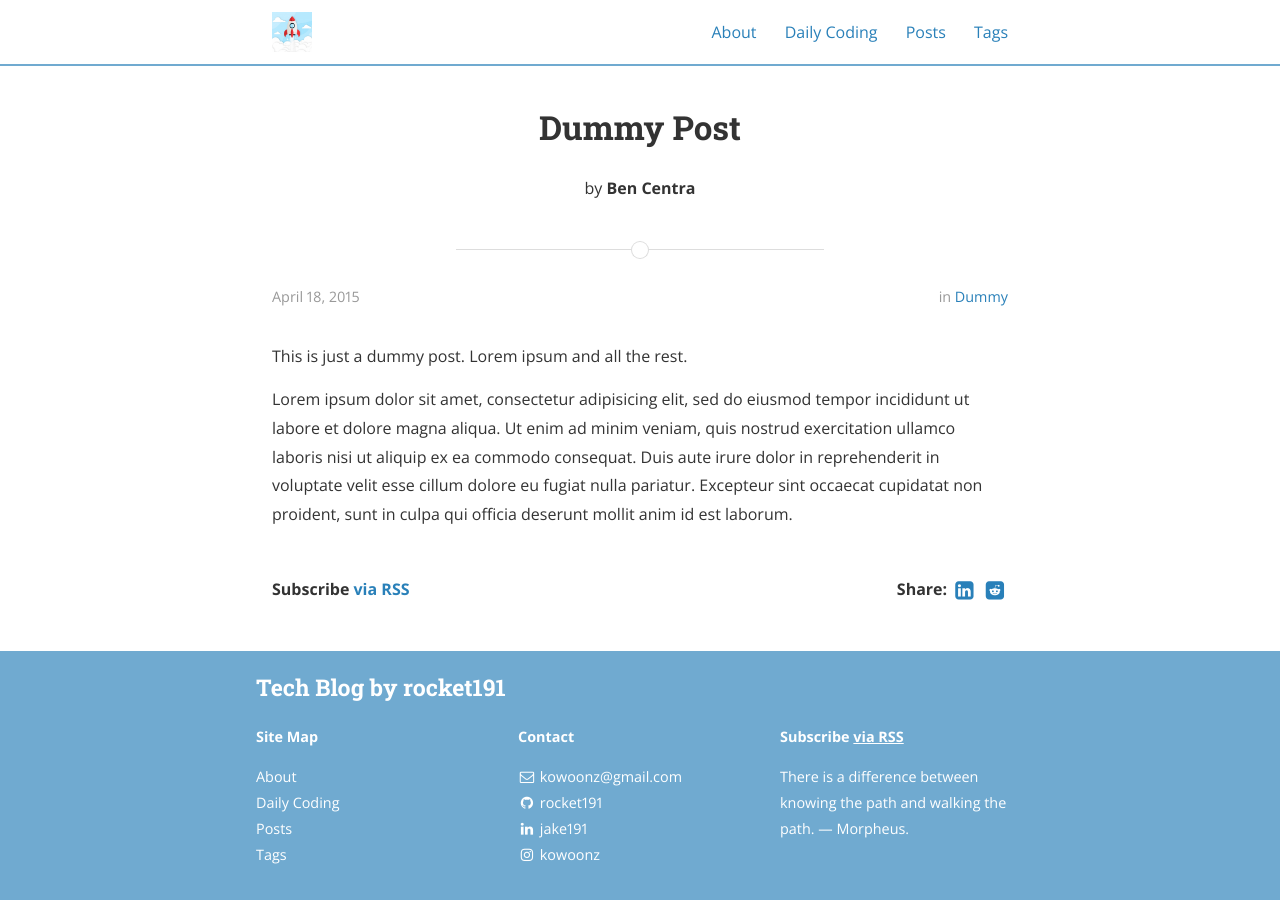
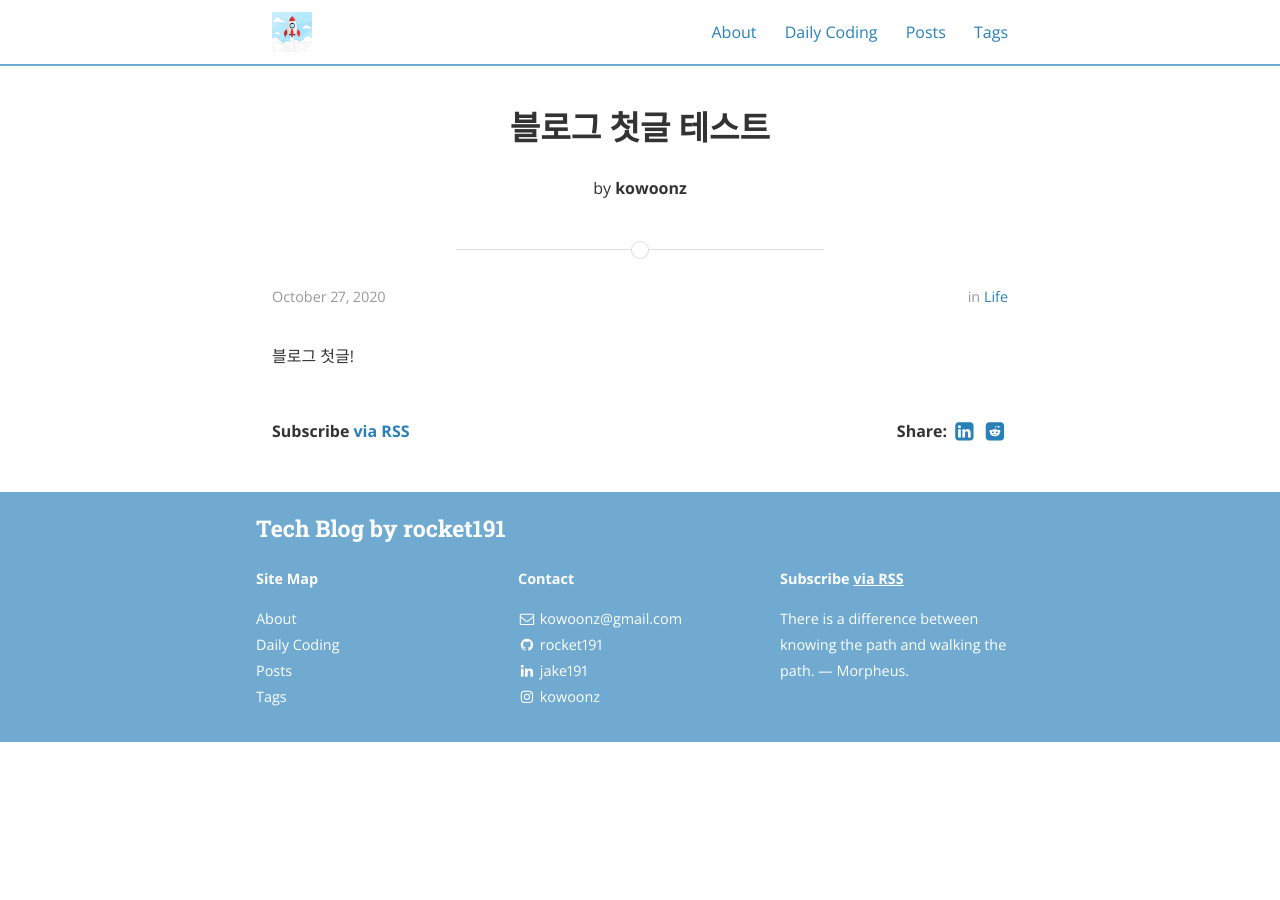
Before and after one commit to kowoonz/rocket191.github.io, a Jekyll site: the page built from _posts/2015-04-18-dummy.md, in a window 1280 px wide. Built offline with Jekyll 4.4.1, drawn with Linux system fonts in a browser that asks for light colours; nearby versions of some CDN libraries; comment, search, counter and statistics services are not loaded.

```diff
--- a/_layouts/post.html
+++ b/_layouts/post.html
@@ -121,7 +121,7 @@ layout: default
 <section class="disqus">
   <script src="https://utteranc.es/client.js"
     repo="kowoonz/rocket191-comments"
-    issue-term="url"
+    issue-term="pathname"
     theme="github-light"
     crossorigin="anonymous"
     async>
--- a/_posts/2015-04-18-dummy.md
+++ b/_posts/2015-04-18-dummy.md
@@ -1,17 +1,10 @@
 ---
 layout: post
-title:  "Dummy Post"
-date:   2015-04-18T14:25:52-05:00
-author: Ben Centra
-categories: Dummy
-sitemap: false
+title:  "블로그 첫글 테스트"
+date:   2020-10-27T10:51:00-05:00
+author: kowoonz
+categories: life
+sitemap: true
 ---
 
-This is just a dummy post. Lorem ipsum and all the rest.
-
-Lorem ipsum dolor sit amet, consectetur adipisicing elit, sed do eiusmod
-tempor incididunt ut labore et dolore magna aliqua. Ut enim ad minim veniam,
-quis nostrud exercitation ullamco laboris nisi ut aliquip ex ea commodo
-consequat. Duis aute irure dolor in reprehenderit in voluptate velit esse
-cillum dolore eu fugiat nulla pariatur. Excepteur sint occaecat cupidatat non
-proident, sunt in culpa qui officia deserunt mollit anim id est laborum.
+블로그 첫글!
```
Also changed, not shown: _posts copy/2015-04-18-dummy.md (added, +17 -0 lines), _posts copy/2015-04-18-dummy2.md (renamed from _posts/2015-04-18-dummy2.md), _posts copy/2015-04-18-dummy3.md (renamed from _posts/2015-04-18-dummy3.md), _posts copy/2015-04-18-dummy4.md (renamed from _posts/2015-04-18-dummy4.md), _posts copy/2015-04-18-dummy5.md (renamed from _posts/2015-04-18-dummy5.md), _posts copy/2015-04-18-dummy6.md (renamed from _posts/2015-04-18-dummy6.md), _posts copy/2015-04-18-welcome-to-jekyll.md (renamed from _posts/2015-04-18-welcome-to-jekyll.md), _posts copy/2015-04-19-dummy6.markdown (renamed from _posts/2015-04-19-dummy6.markdown), _posts copy/2015-04-20-welcome-to-jekyll.markdown (renamed from _posts/2015-04-20-welcome-to-jekyll.markdown).
